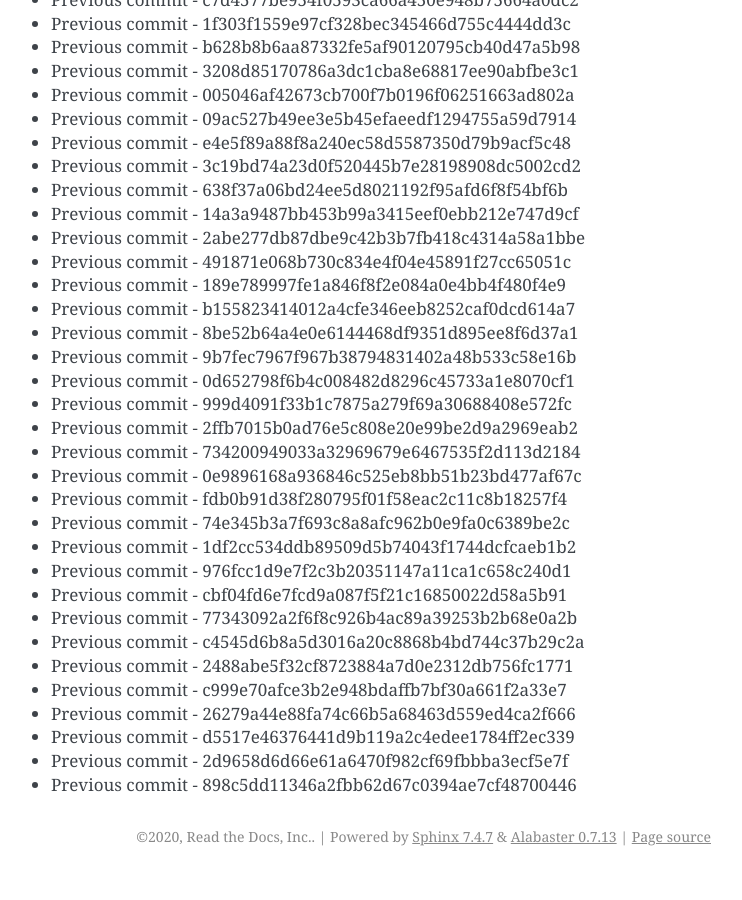
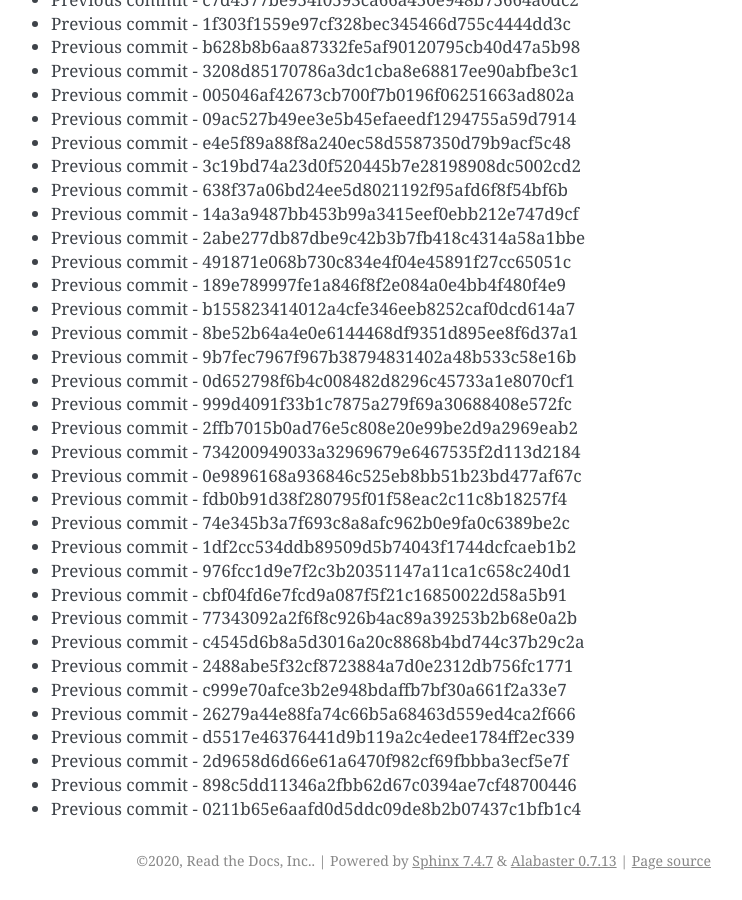
Before and after one commit to readthedocs/rtd-git-stresstest, a Sphinx documentation site: the page built from docs/updates.rst, in a window 1280 px wide and 900 px high, scrolled down 27927 px. Shown: the whole window, without its empty margins (399-1141 px from the left). Built offline with Sphinx 7.4.7, drawn with Linux system fonts in a browser that asks for light colours; before the commit the page ends 28803 px from its top, so only the background shows below that.

Commit message:
Generating commit from previous: 0211b65e6aafd0d5ddc09de8b2b07437c1bfb1c4

```diff
--- a/docs/updates.rst
+++ b/docs/updates.rst
@@ -1205,3 +1205,4 @@ It can be tested for any performance characteristics.
 * Previous commit - d5517e46376441d9b119a2c4edee1784ff2ec339
 * Previous commit - 2d9658d6d66e61a6470f982cf69fbbba3ecf5e7f
 * Previous commit - 898c5dd11346a2fbb62d67c0394ae7cf48700446
+* Previous commit - 0211b65e6aafd0d5ddc09de8b2b07437c1bfb1c4
```
